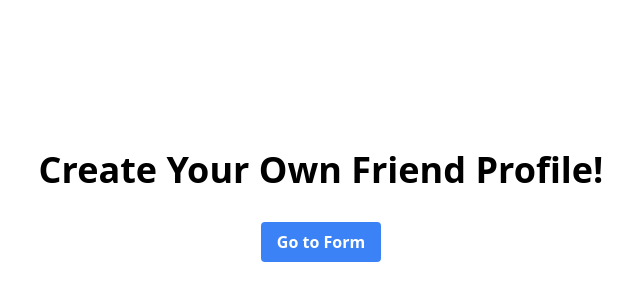
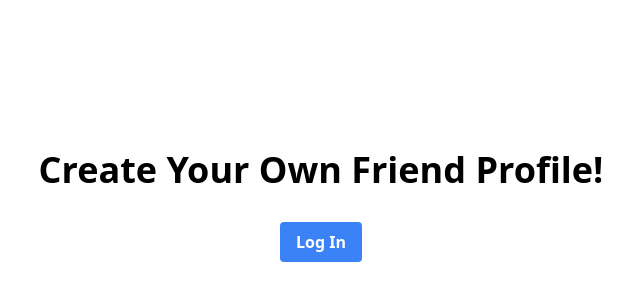
Before and after one commit to ieatn/friend-profile3, a React (Create React App) app in the folder client/: page / in a window 1280 px wide. Shown: the part 194-494 px from the top of the page, without its empty margins (319-959 px from the left). Built offline with nearby package versions, Linux system fonts and the light colour scheme.

Commit message:
auth0 added

```diff
--- a/client/package.json
+++ b/client/package.json
@@ -3,6 +3,7 @@
   "version": "0.1.0",
   "private": true,
   "dependencies": {
+    "@auth0/auth0-react": "^2.2.4",
     "@emotion/react": "^11.13.3",
     "@emotion/styled": "^11.13.0",
     "@mui/material": "^6.0.1",
--- a/client/src/App.jsx
+++ b/client/src/App.jsx
@@ -1,14 +1,29 @@
 import './App.css';
 import { Link } from 'react-router-dom';
-
+import { useAuth0 } from "@auth0/auth0-react";
 
 function App() {
+  const { isLoading, isAuthenticated, loginWithRedirect, logout } = useAuth0();
+
+  if (isLoading) {
+    return <div>Loading...</div>;
+  }
+
   return (
     <div className="flex flex-col items-center justify-center h-screen">
       <h1 className="text-4xl font-bold mb-8">Create Your Own Friend Profile!</h1>
-      <Link to="/form" className="bg-blue-500 hover:bg-blue-700 text-white font-bold py-2 px-4 rounded">
-        Go to Form
-      </Link>
+      {isAuthenticated ? (
+        <Link to="/form" className="bg-blue-500 hover:bg-blue-700 text-white font-bold py-2 px-4 rounded">
+          Go to Form
+        </Link>
+      ) : (
+        <button
+          onClick={() => loginWithRedirect()}
+          className="bg-blue-500 hover:bg-blue-700 text-white font-bold py-2 px-4 rounded"
+        >
+          Log In
+        </button>
+      )}
     </div>
   );
 }
--- /dev/null
+++ b/client/src/Login.jsx
@@ -0,0 +1,14 @@
+import { useAuth0 } from "@auth0/auth0-react";
+import { Button } from "@mui/material";
+
+export default function Login() {
+  const { loginWithRedirect, isAuthenticated } = useAuth0();
+
+  return (
+    !isAuthenticated && (
+      <Button variant="contained" onClick={() => loginWithRedirect()}>
+        Log In
+      </Button>
+    )
+  );
+}
--- a/client/src/index.js
+++ b/client/src/index.js
@@ -7,6 +7,9 @@ import {
 import App from './App.jsx'
 import Profile from './Profile.jsx'
 import Form from './Form.jsx'
+import Login from './Login.jsx'
+import { Auth0Provider } from "@auth0/auth0-react";
+import { domain, clientId } from "./api/Config";
 
 
 const router = createBrowserRouter([
@@ -22,12 +25,22 @@ const router = createBrowserRouter([
     path: "/profile",
     element: <Profile />,
   },
+  {
+    path: "/login",
+    element: <Login />,
+  },
 ]);
 
 
 const root = ReactDOM.createRoot(document.getElementById('root'));
 root.render(
   <React.StrictMode>
-    <RouterProvider router={router} />
+    <Auth0Provider
+      domain={domain}
+      clientId={clientId}
+      redirectUri={window.location.origin}
+    >
+      <RouterProvider router={router} />
+    </Auth0Provider>
   </React.StrictMode>
 );
```
Also changed, not shown: 1 other file (tests, documents, lock files or other folders).
